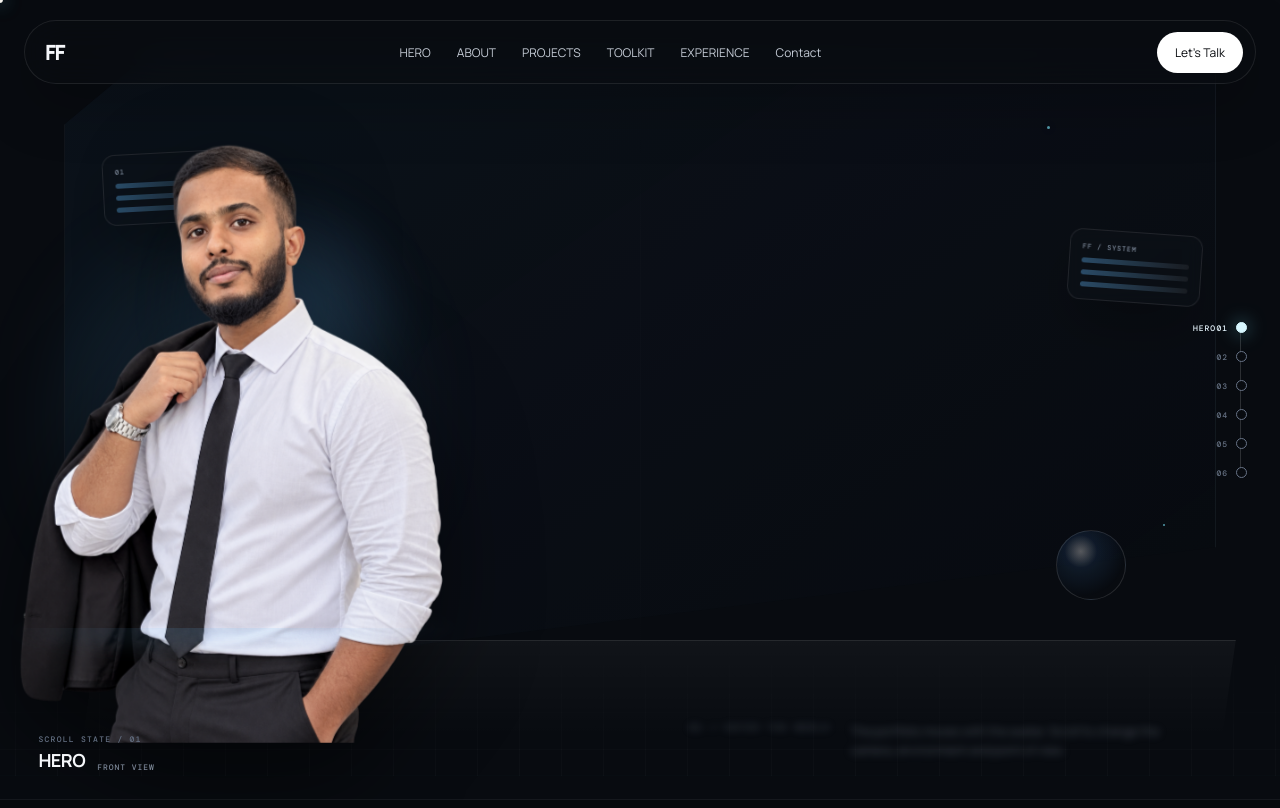
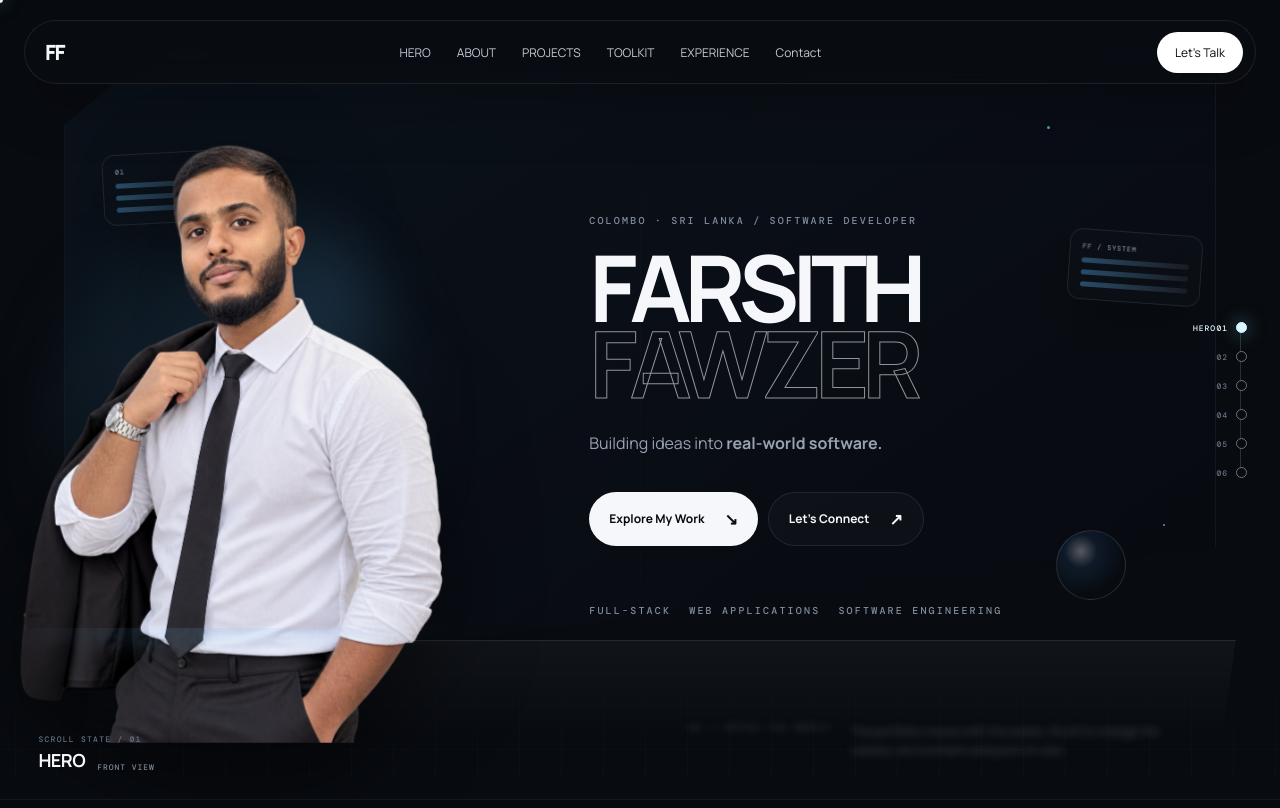
Before and after one commit to ff786/farsith-portfolio, a Next.js app: page / in a window 1280 px wide. Shown: the top 808 px of the page. Built offline with nearby package versions, Linux system fonts and the light colour scheme.

Commit message:
Fix initial hero reveal state

```diff
--- a/src/components/portfolio/chapters.tsx
+++ b/src/components/portfolio/chapters.tsx
@@ -6,9 +6,23 @@ type ChapterProps = { progress: MotionValue<number> };
 
 function ChapterReveal({ progress, center, children }: { progress: MotionValue<number>; center: number; children: ReactNode }) {
   const reducedMotion = useReducedMotion();
-  const opacity = useTransform(progress, [Math.max(0, center - 0.095), center - 0.035, center + 0.07], [0, 1, 0.86]);
-  const y = useTransform(progress, [Math.max(0, center - 0.095), center - 0.035, center + 0.07], [34, 0, -12]);
-  const blur = useTransform(progress, [Math.max(0, center - 0.095), center - 0.035, center + 0.07], ['7px', '0px', '1px']);
+  const revealStart = Math.max(0, center - 0.095);
+  const isHero = center <= 0.055;
+  const opacity = useTransform(
+    progress,
+    isHero ? [0, center + 0.07] : [revealStart, center - 0.035, center + 0.07],
+    isHero ? [1, 0.86] : [0, 1, 0.86],
+  );
+  const y = useTransform(
+    progress,
+    isHero ? [0, center + 0.07] : [revealStart, center - 0.035, center + 0.07],
+    isHero ? [0, -12] : [34, 0, -12],
+  );
+  const blur = useTransform(
+    progress,
+    isHero ? [0, center + 0.07] : [revealStart, center - 0.035, center + 0.07],
+    isHero ? ['0px', '1px'] : ['7px', '0px', '1px'],
+  );
   return <motion.div className="chapter-reveal" style={reducedMotion ? undefined : { opacity, y, filter: blur }}>{children}</motion.div>;
 }
 
```
